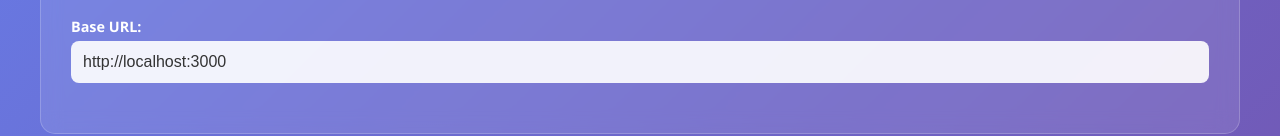
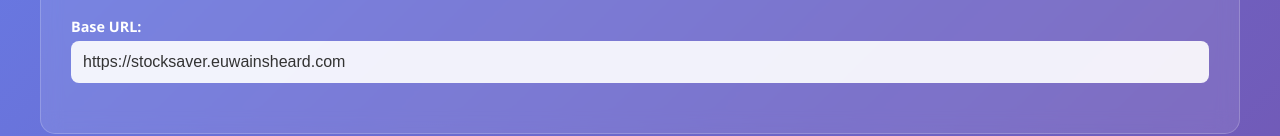
Before and after one commit to champsheard/StockSaver, a website: page public/testwatchlist.html in a window 1280 px wide. Shown: the part 366-502 px from the top of the page. Drawn offline with Linux system fonts and the light colour scheme.

Commit message:
modify static html web address

```diff
--- a/public/testwatchlist.html
+++ b/public/testwatchlist.html
@@ -189,7 +189,7 @@
             </div>
             <div class="form-group">
                 <label for="baseUrl">Base URL:</label>
-                <input type="text" id="baseUrl" value="http://localhost:3000">
+                <input type="text" id="baseUrl" value="https://stocksaver.euwainsheard.com">
             </div>
         </div>
 
```
